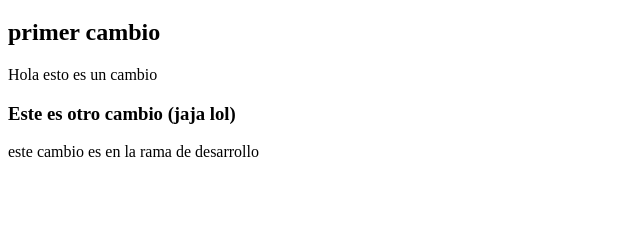
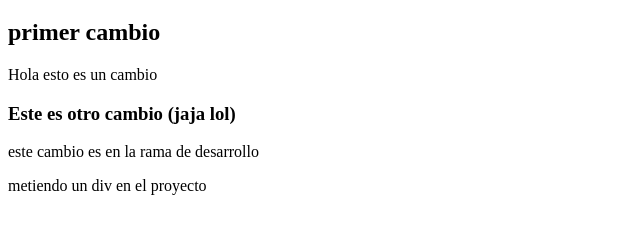
Before and after one commit to gbp12/tarea_final_ut7, a plain HTML site: page index.html in a window 1280 px wide. Shown: the part 61-294 px from the top of the page, without its empty margins (0-640 px from the left). Drawn offline with Linux system fonts and the light colour scheme.

Commit message:
div added

```diff
--- a/index.html
+++ b/index.html
@@ -12,5 +12,6 @@
     <p>Hola esto es un cambio</p>
     <h3>Este es otro cambio (jaja lol)</h3>
     <p>este cambio es en la rama de desarrollo</p>
+    <div>metiendo un div en el proyecto</div>
   </body>
 </html>
```
